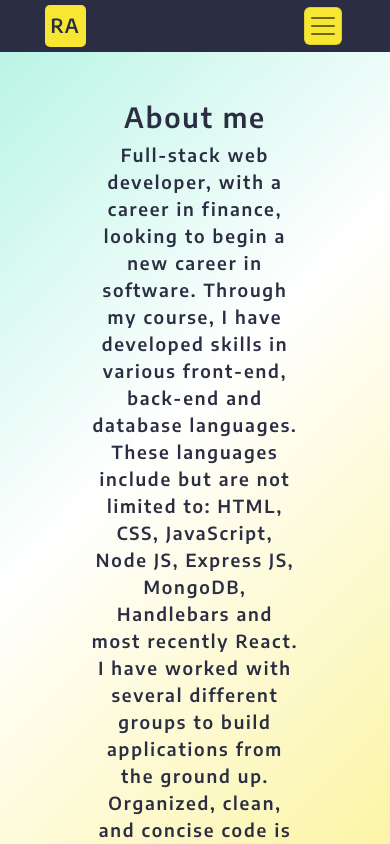
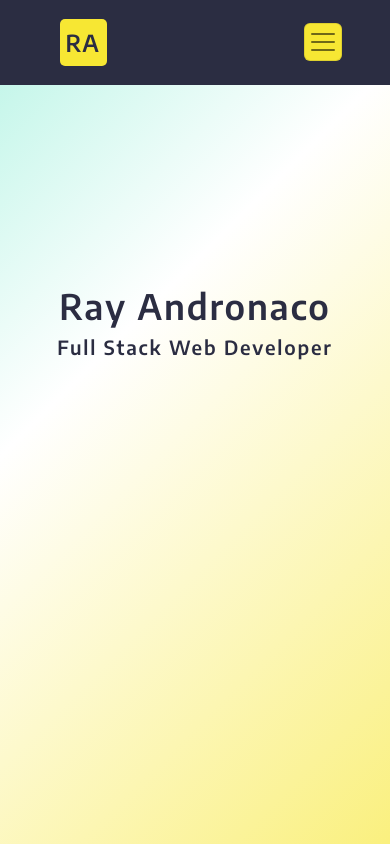
Before and after one commit to randronaco1027/react-portfolio, a React (Create React App) app: page / in a window 390 px wide. Shown: the top 844 px of the page. Built offline with nearby package versions, Linux system fonts and the light colour scheme; a web font is replaced by a local one.

Commit message:
added home page

```diff
--- a/src/App.js
+++ b/src/App.js
@@ -1,5 +1,6 @@
 import React from 'react';
 import AppNavBar from './components/Nav';
+import Home from './components/Home'
 import About from './components/About';
 import Portfolio from './components/Portfolio';
 import Resume from './components/Resume'
@@ -16,6 +17,10 @@ function App() {
           <Routes>
             <Route
               path="/"
+              element={<Home />}
+            />
+            <Route
+              path="/about"
               element={<About />}
             />
             <Route
--- a/src/components/About/index.js
+++ b/src/components/About/index.js
@@ -4,7 +4,7 @@ import React from 'react';
 function About() {
   return (
     <div className="about">
-      <section className="m-5" >
+      <section className="my-5" >
         <h1 id="about">About me</h1>
         <div className="my-2">
           <p>
--- a/src/components/Contact/index.js
+++ b/src/components/Contact/index.js
@@ -76,7 +76,7 @@ function ContactForm() {
             <button data-testid="button" type="submit" className='m-1'>Submit</button>
           </form>
         </div>
-        <div className='contact-links'>
+        <div className='contact-links my-5'>
           <h4>Ray Andronaco</h4>
           <p>Email:</p>
           <a href="mailto:randronaco1027@gmail.com">randronaco1027@gmail.com</a>
--- /dev/null
+++ b/src/components/Home/index.js
@@ -0,0 +1,17 @@
+import React from 'react';
+
+function Home() {
+    return (
+        <>
+            <div className="home">
+                <section className="m-3 home-name" >
+                    <h1>Ray Andronaco</h1>
+                    <h4>Full Stack Web Developer</h4>
+                </section>
+
+            </div>
+        </>
+    );
+}
+
+export default Home;
--- a/src/components/Nav/index.js
+++ b/src/components/Nav/index.js
@@ -13,7 +13,7 @@ function AppNavbar(props) {
         <Navbar.Toggle aria-controls="basic-navbar-nav" />
         <Navbar.Collapse id="basic-navbar-nav">
           <Nav className="me-auto navbar-links">
-            <NavLink to="/" className={({ isActive }) =>
+            <NavLink to="/about" className={({ isActive }) =>
               (isActive ? "lactive-class" : "not-active-class")}>About</NavLink>
             <NavLink to="/portfolio" className={({ isActive }) =>
               (isActive ? "lactive-class" : "not-active-class")}>
--- a/src/components/Portfolio/index.js
+++ b/src/components/Portfolio/index.js
@@ -4,7 +4,8 @@ import ProjectList from '../ProjectList'
 // Display data from ProjectList
 function Portfolio(props) {
   return (
-    <section className='my-5'>
+    <section className='my-5 projects'>
+      <h1>Projects</h1>
       <ProjectList/>
     </section>
   )
--- a/src/index.css
+++ b/src/index.css
@@ -89,6 +89,21 @@ a {
 header {
   background: var(--dark);
 }
+.home {
+  align-items: center;
+  padding-top: 15%;
+}
+.home-name h1 {
+  display: flex;
+  justify-content: center;
+  align-items: center;
+  font-size: 9vw;
+}
+
+.home-name h4 {
+  font-size: 5vw;
+  text-align: center;
+}
 
 header a {
   color: var(--primary);
@@ -106,6 +121,9 @@ button {
   background-color: var(--secondary);
 }
 
+.projects {
+  text-align: center
+}
 button:hover {
   opacity: .8;
 }
@@ -196,6 +214,10 @@ textarea {
 .contact-links {
   width: 40%;
   text-align: center;
+}
+
+.contact-links p {
+  margin: 0;
 }
 
 .icon-links {
@@ -308,7 +330,8 @@ nav {
 
 
 .about {
-  display:inline-flex
+  display:inline-flex;
+  text-align: center;
 }
 
 .projectName {
@@ -483,9 +506,6 @@ footer {
   .projectName h1{
     font-size: 6vw;
   }
-  .avatar {
-    text-align: center;
-  }
   .about {
     display: block;
     text-align: center;
@@ -498,8 +518,11 @@ footer {
     margin: 0;
   }
 
+  nav {
+    padding: 5%;
+  }
   nav a {
-    font-size: 3vw;
+    font-size: 4vw;
   }
 
   .skillset {
@@ -516,7 +539,8 @@ footer {
   }
 
   .initials {
-    font-size: 5vw;
+    font-size: 6vw;
+    margin: 5%
   }
 
   .email-link {
@@ -537,13 +561,41 @@ footer {
   }
 
   .form {
-    width: 90%;
+    width: 100%;
   }
 
   .contact-links {
-    width: 90%;
+    width: 100%;
+    padding: 5%;
   }
 
+  .contact-links p {
+    margin: 0;
+  }
+
+  textarea {
+    width: 100%
+  }
+
+  .div-input {
+    width: 100%;
+  }
+
+  button {
+    font-size: 4vw;
+  }
+
+  .resumeBtn {
+    font-size: 4vw;
+  }
+
+  .projectBtn button {
+    font-size: 4vw;
+  }
+
+  .home {
+    padding-top: 60%
+  }
 }
 
 @media screen and (min-width: 960px) {
```
